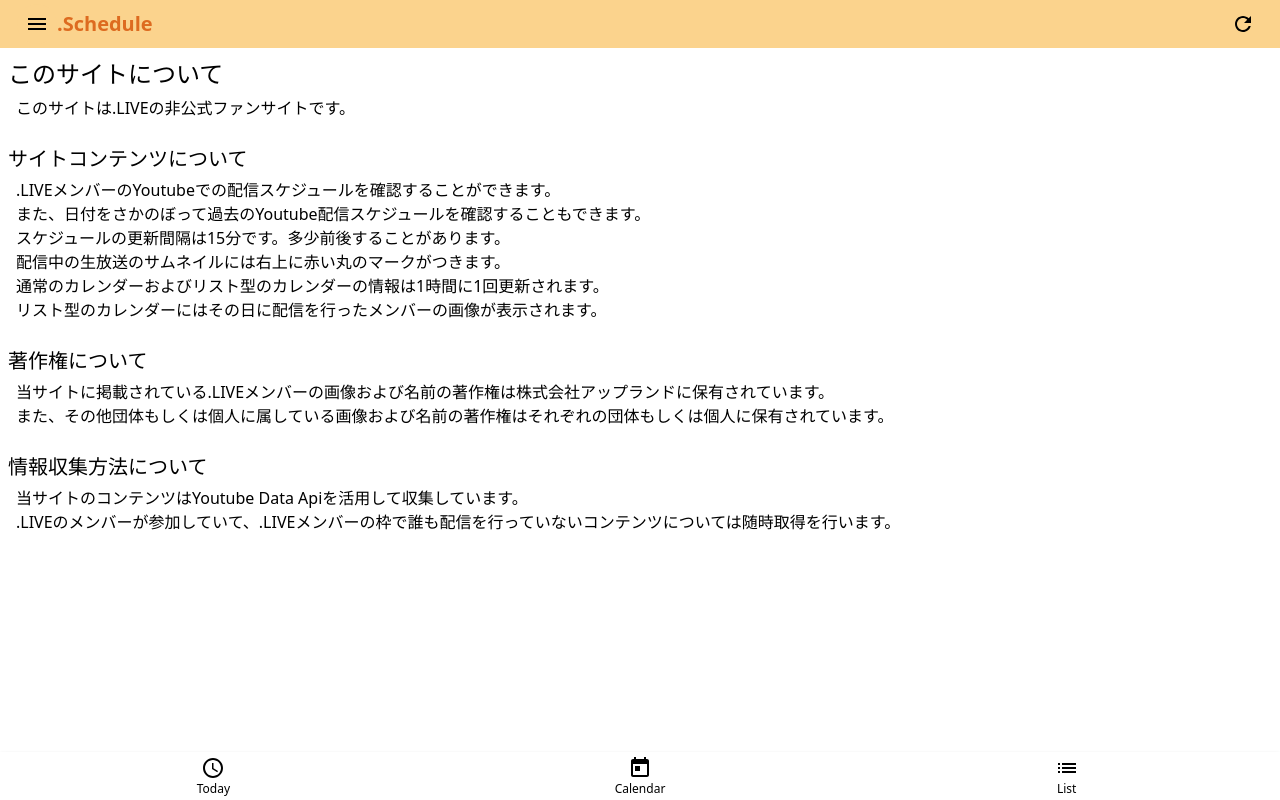
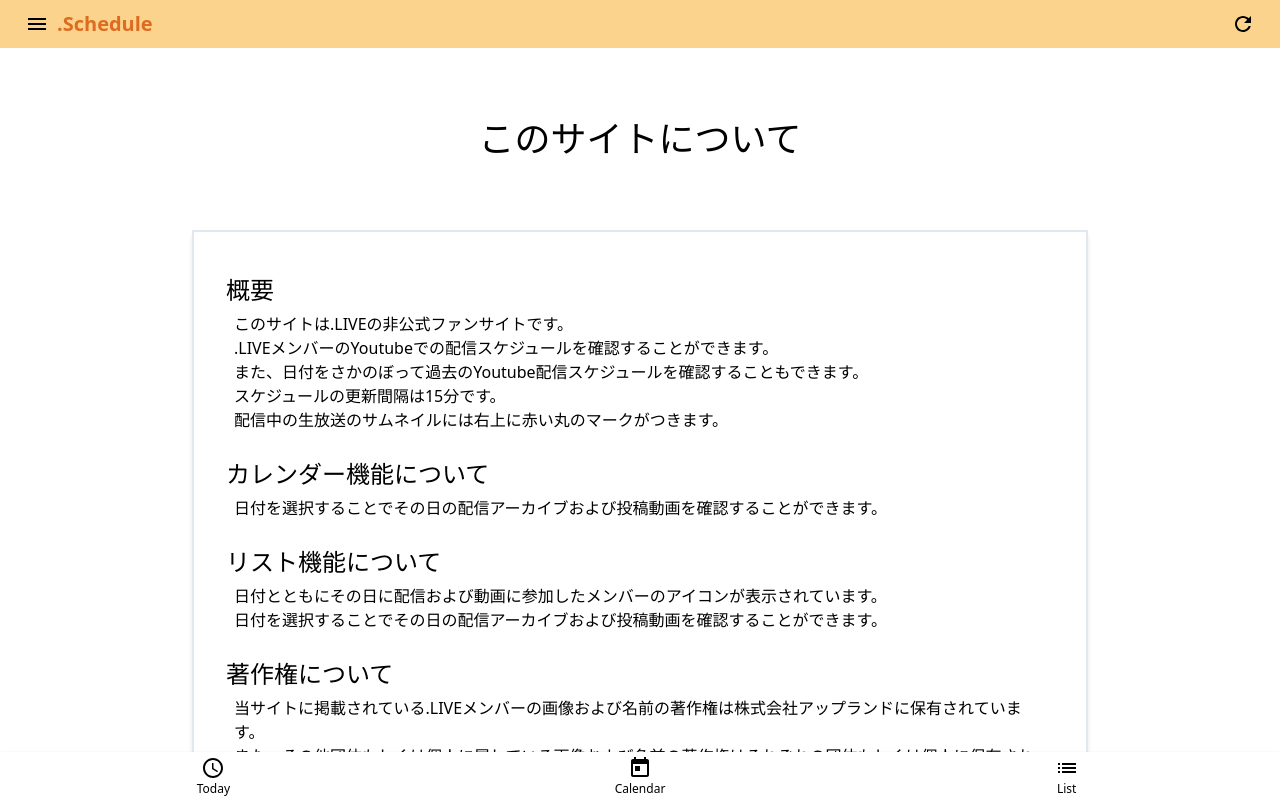
Before and after one commit to Siroyaka/dotschedule-webfront, a Next.js app: page /notice in a window 1280 px wide. Built offline with nearby package versions, Linux system fonts and the light colour scheme.

Commit message:
noticeとプライバシーポリシーの見た目の変更

```diff
--- a/src/modules/Notice.json
+++ b/src/modules/Notice.json
@@ -1,19 +1,25 @@
 [
     {
-        "title": "このサイトについて",
+        "title": "概要",
         "text": [
-            "このサイトは.LIVEの非公式ファンサイトです。"
+            "このサイトは.LIVEの非公式ファンサイトです。",
+            ".LIVEメンバーのYoutubeでの配信スケジュールを確認することができます。",
+            "また、日付をさかのぼって過去のYoutube配信スケジュールを確認することもできます。",
+            "スケジュールの更新間隔は15分です。",
+            "配信中の生放送のサムネイルには右上に赤い丸のマークがつきます。"
         ]
     },
     {
-        "title": "サイトコンテンツについて",
+        "title": "カレンダー機能について",
         "text": [
-            ".LIVEメンバーのYoutubeでの配信スケジュールを確認することができます。",
-            "また、日付をさかのぼって過去のYoutube配信スケジュールを確認することもできます。",
-            "スケジュールの更新間隔は15分です。多少前後することがあります。",
-            "配信中の生放送のサムネイルには右上に赤い丸のマークがつきます。",
-            "通常のカレンダーおよびリスト型のカレンダーの情報は1時間に1回更新されます。",
-            "リスト型のカレンダーにはその日に配信を行ったメンバーの画像が表示されます。"
+            "日付を選択することでその日の配信アーカイブおよび投稿動画を確認することができます。"
+        ]
+    },
+    {
+        "title": "リスト機能について",
+        "text": [
+            "日付とともにその日に配信および動画に参加したメンバーのアイコンが表示されています。",
+            "日付を選択することでその日の配信アーカイブおよび投稿動画を確認することができます。"
         ]
     },
     {
--- a/src/pages/notice.tsx
+++ b/src/pages/notice.tsx
@@ -18,11 +18,13 @@ const NoticePage: React.FC = () => {
         <title>このサイトについて</title>
         <link rel="icon" href="/favicon.ico" />
       </Head>
-      <main className={clsx('overflow-y-auto', 'h-full', 'w-full', 'px-2')}>
-        <ul>
+      <main className={'overflow-y-auto h-full'}>
+        <article className='max-w-4xl mx-auto my-16'>
+          <h1 className='text-4xl text-center w-full mb-16'>このサイトについて</h1>
+          <ul className='shadow-md border-2 px-8 py-8'>
             {notice.map(({title, text}, i) => (
               <li key={`notice-${i}`} className={'pb-4 mt-2'}>
-              <h1 className={i===0 ? 'text-2xl' : 'text-xl'}>{title}</h1>
+                <h1 className='text-2xl'>{title}</h1>
                 <ul className={'px-2 pt-1'}>
                   {text.map((r, xi) => (
                     <li key={`notice-${i}-row-${xi}`}>
@@ -33,6 +35,8 @@ const NoticePage: React.FC = () => {
               </li>
             ))}
           </ul>
+
+        </article>
       </main>
     </React.Fragment>
   )
--- a/src/pages/privacypolicy.tsx
+++ b/src/pages/privacypolicy.tsx
@@ -11,13 +11,15 @@ const NoticePage: React.FC = () => {
         <title>プライバシーポリシー</title>
         <link rel="icon" href="/favicon.ico" />
       </Head>
-      <main className={clsx('overflow-y-auto', 'h-full', 'w-full', 'px-2')}>
-        <h1 className={'text-2xl'}>プライバシーポリシー</h1>
-        <ul className={'px-2 pt-1'}>
+      <main className={'overflow-y-auto h-full w-full px-2'}>
+        <article className='max-w-4xl mx-auto my-16'>
+          <h1 className={'text-4xl w-full text-center mb-16'}>プライバシーポリシー</h1>
+          <ul className={'shadow-md border-2 px-8 py-8'}>
+            <h1 className='text-2xl mb-4'>Googleアナリティクスについて</h1>
             <li className={''}>
               当サイトでは、利用状況の把握のためGoogleによるアクセス解析ツール「Googleアナリティクス」を使用しています。
             </li>
-          <li className={'pb-2'}>
+            <li className={''}>
               Googleアナリティクスはデータの収集のためにCookieを使用しています。このデータは匿名で収集されており、個人を特定するものではありません。
             </li>
             <li>
@@ -27,6 +29,7 @@ const NoticePage: React.FC = () => {
               Googleアナリティクスに関しての詳細は<a className='text-blue-600 hover:bg-blue-200' href='https://marketingplatform.google.com/about/analytics/terms/jp/'>Googleアナリティクスサービス利用規約</a>のページや<a className='text-blue-600 hover:bg-blue-200' href='https://policies.google.com/technologies/ads?hl=ja'>Googleポリシーと規約</a>ページをご覧ください。
             </li>
           </ul>
+        </article>
       </main>
     </React.Fragment>
   )
```
Lines whose indentation alone changed are shown as unchanged.
